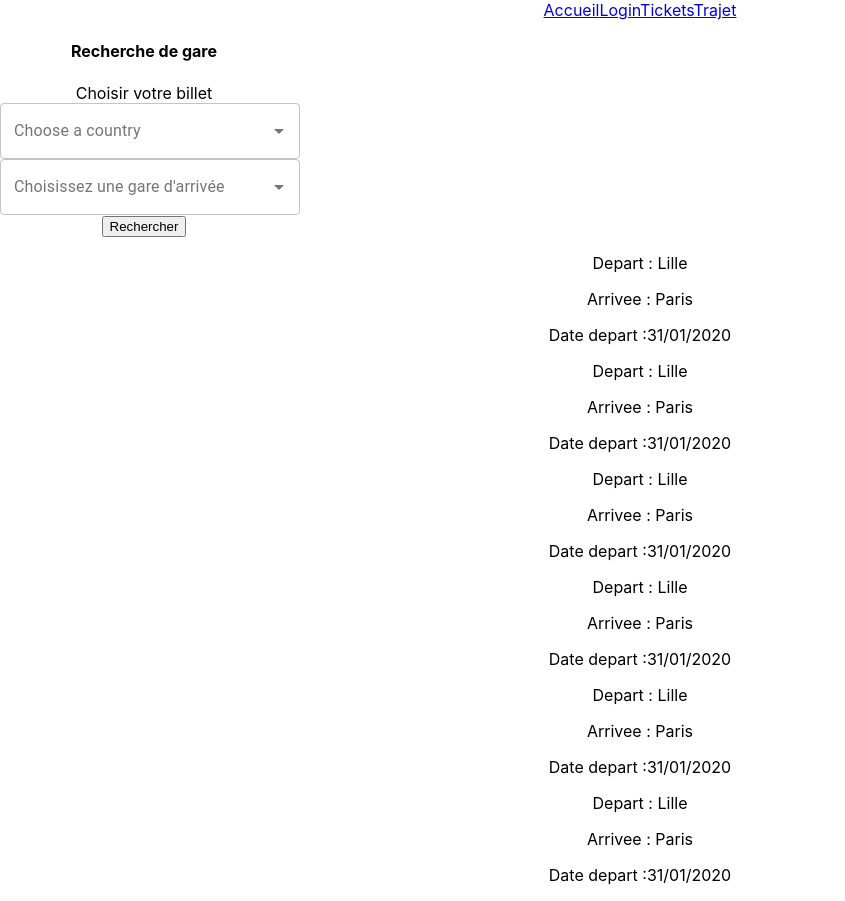
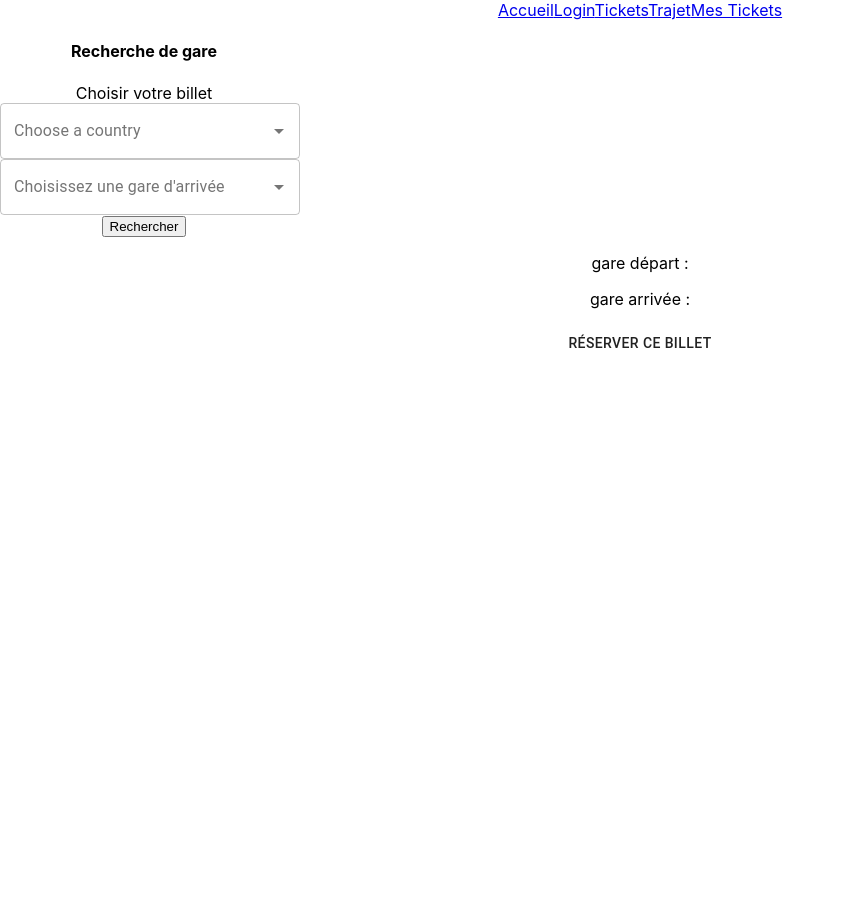
Before and after one commit to Wellindark/jsTrain, a React (Create React App) app: page /tickets in a window 1280 px wide. Shown: the whole page, without its empty margins (0-845 px from the left). After the commit the page ends 800 px from the top, so only its background shows below. Built offline with nearby package versions, Linux system fonts and the light colour scheme.

Commit message:
Created ticket instead of rendering list
Needs to implement functionning mytickets

```diff
--- a/src/App.js
+++ b/src/App.js
@@ -6,6 +6,7 @@ import logo from './logo.svg';
 import './App.css';
 import Trajet from './trajet';
 import ListeTickets from "./listeTickets";
+import {MesTickets} from "./mestickets";
 
 export function App() {
   const [isLogged, setIsLogged] = useState();
@@ -26,10 +27,12 @@ export function App() {
         <Link to="/login">Login</Link>
         <Link to="/tickets">Tickets</Link>
         <Link to="/trajet">Trajet</Link>
+        <Link to="/mestickets">Mes Tickets</Link>
         <Switch>
           <Route exact path="/login" component={Login}/>
           <Route exact path="/tickets" component={ListeTickets}/>
           <Route exact path="/trajet"></Route>
+          <Route exact path="/mestickets" component={MesTickets}/>
         </Switch>
       </Router>
     </div>
--- a/src/listeTickets.tsx
+++ b/src/listeTickets.tsx
@@ -3,6 +3,7 @@ import Trajet, {Ticket} from "./trajet";
 import {recherche} from "./utils/recherche";
 import rechercheDeTicket from "./rechercheDeTicket";
 import RechercheDeTicket from "./rechercheDeTicket";
+import {Button} from "@material-ui/core";
 
 
 export default class ListeTickets extends Component<any,any>{
@@ -27,20 +28,20 @@ export default class ListeTickets extends Component<any,any>{
         this.setState({gareArrivee :evt});
     };
 
+    reserverBillet(){
+        var billet = JSON.stringify({
+            "gareDepart": this.state.gareDepart,
+            "gareArrivee" : this.state.gareArrivee,
+        });
+        var billets: string | null = localStorage.getItem("billets") ;
 
-    tickets :Ticket[] = [
+        if(billets) {
+            billets = JSON.parse(billets);
+        }
 
-        {gareArrive: 'Paris', gareDepart: 'Lille',dateDepart:'31/01/2020'},
-        {gareArrive: 'Paris', gareDepart:'Lille',dateDepart:'31/01/2020'},
-        {gareArrive: 'Paris', gareDepart:'Lille',dateDepart:'31/01/2020'},
-        {gareArrive: 'Paris', gareDepart:'Lille',dateDepart:'31/01/2020'},
-        {gareArrive: 'Paris', gareDepart:'Lille',dateDepart:'31/01/2020'},
-        {gareArrive: 'Paris', gareDepart:'Lille',dateDepart:'31/01/2020'},
-        ];
-
-    generateList(){
-            return this.tickets.map((ticket)=>{return <Trajet gareDepart={ticket.gareDepart} gareArrive={ticket.gareArrive} dateDepart={ticket.dateDepart}></Trajet>})
-        }
+        localStorage.setItem("billets", JSON.stringify(billets));
+        document.location.href="/mesTickets";
+    }
 
 
 
@@ -49,7 +50,11 @@ render() {
         {
             return <div>
                 <RechercheDeTicket func={this.handleGareDepart}></RechercheDeTicket>
-                {this.generateList()}
+                <p>gare départ : {this.state.gareDepart}</p>
+                <p>gare arrivée : {this.state.gareArrivee}</p>
+                <Button onClick={()=> this.reserverBillet()}>
+                    Réserver ce billet
+                </Button>
 
             </div>
         }
--- a/src/mestickets.tsx
+++ b/src/mestickets.tsx
@@ -1,5 +1,30 @@
 import {Component} from "react";
+import React from "react";
 
 export class MesTickets extends Component<any,any> {
+    constructor(props : any){
+        super(props);
+        this.state = {
+            billets: []
+        };
+        this.rechargerBillets();
+    }
+    rechargerBillets(){
+        var billets = localStorage.getItem("billets");
+        if(!billets){
+            return;
+        }
+        this.setState({billets :JSON.parse(billets)});
+    }
+    render() {
+        return <div>
+            {this.state.billets.map(function (billet: any, index: number) {
+                billet = JSON.parse(billet);
+                {billet.gareDepart}
+                {billet.gareArrivee}
+            })}
+        </div>
+    }
+
 
 }
```
